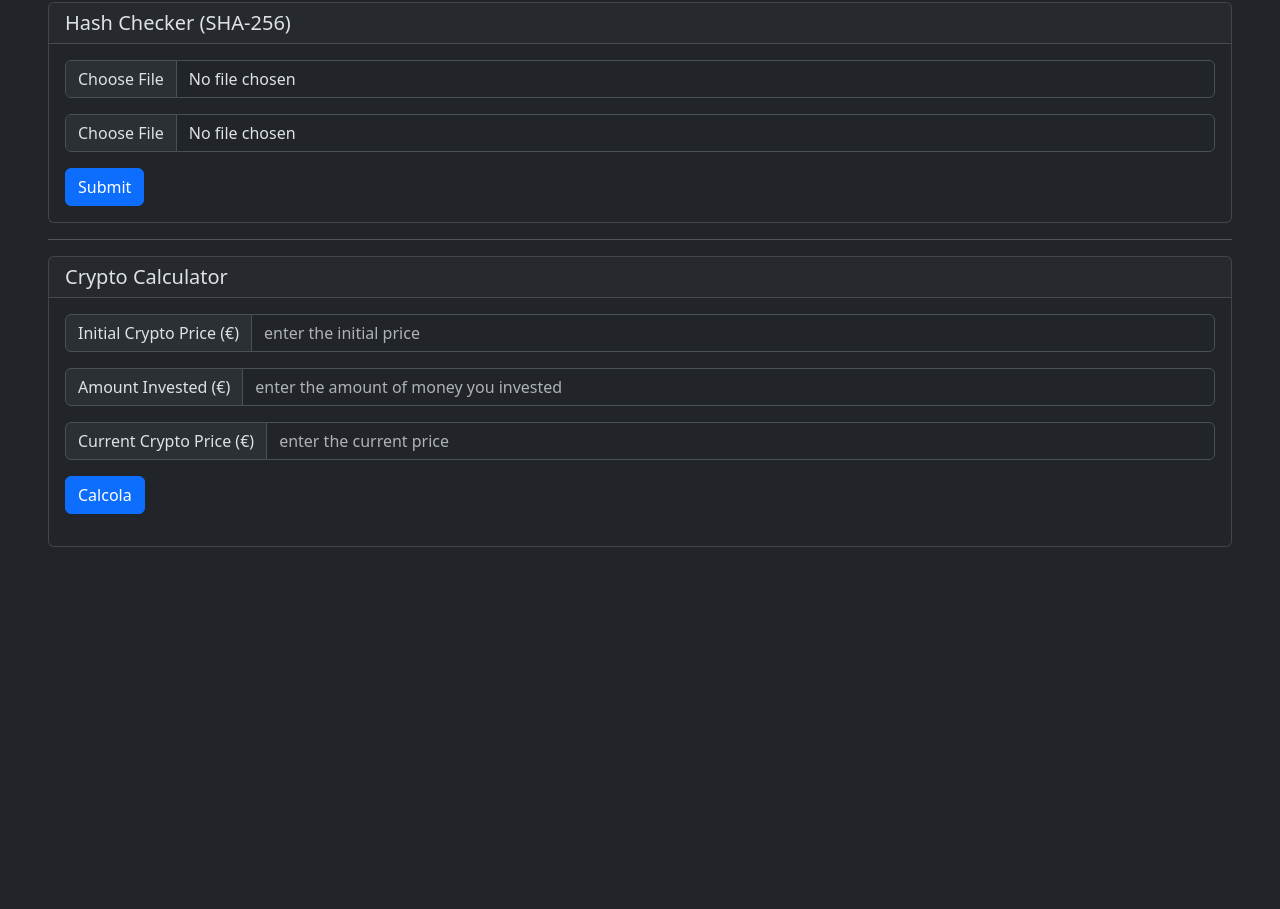
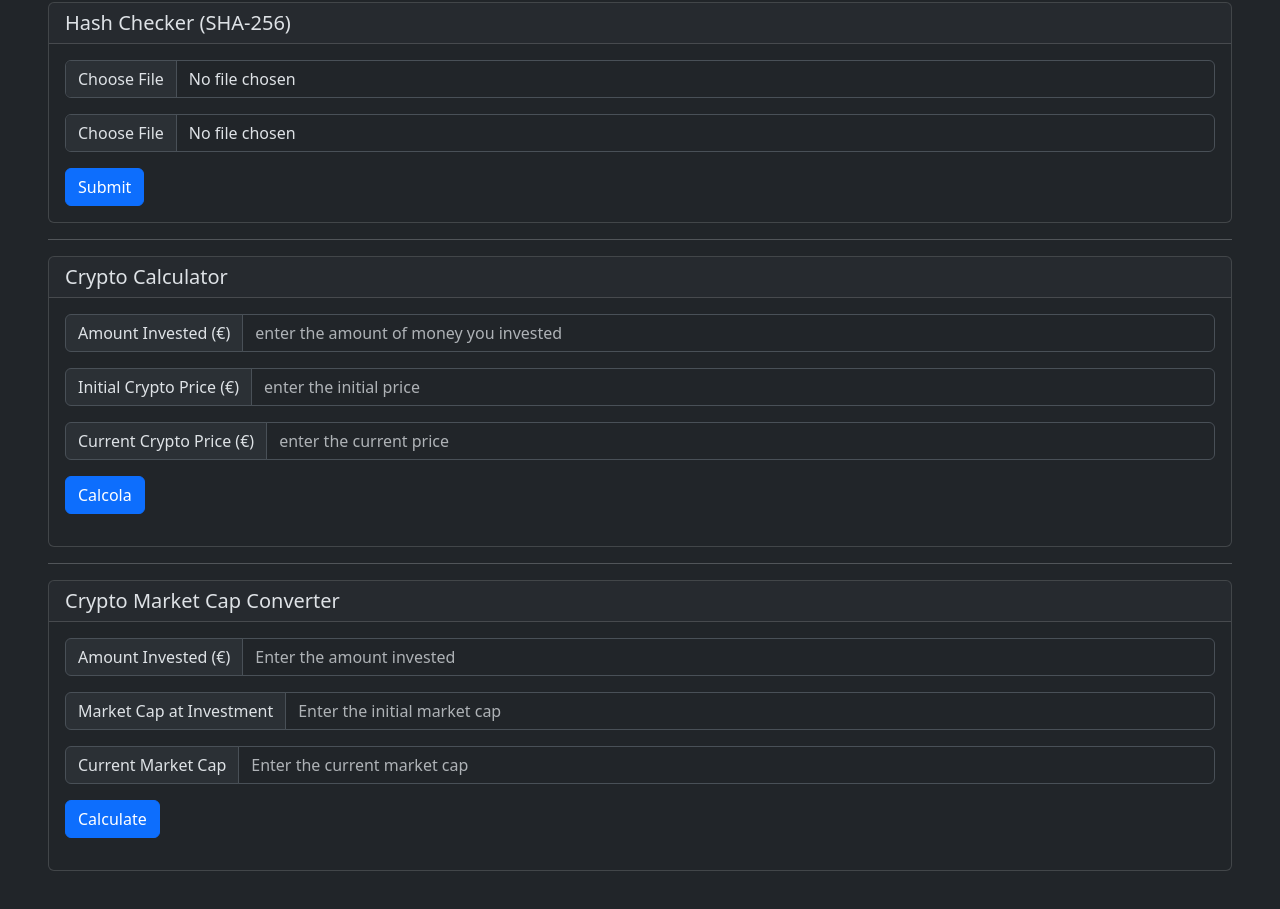
Before and after one commit to AlexMini2517/EasyTools, a plain HTML site: page index.html in a window 1280 px wide. Shown: the part 905-1814 px from the top of the page. Before the commit the page ends 1500 px from the top, so only its background shows below. Drawn offline with nearby package versions, Linux system fonts and the light colour scheme.

Commit message:
add Crypto Market Cap Converter

```diff
--- a/index.html
+++ b/index.html
@@ -99,12 +99,12 @@
         <h5 class="card-header">Crypto Calculator</h5>
         <div class="card-body">
             <div class="input-group mb-3">
+                <span class="input-group-text">Amount Invested (€)</span>
+                <input type="number" class="form-control" id="cryptoAmountSpent" placeholder="enter the amount of money you invested" min="0">
+            </div>
+            <div class="input-group mb-3">
                 <span class="input-group-text">Initial Crypto Price (€)</span>
                 <input type="number" class="form-control" id="cryptoInitialPrice" placeholder="enter the initial price" min="0">
-            </div>
-            <div class="input-group mb-3">
-                <span class="input-group-text">Amount Invested (€)</span>
-                <input type="number" class="form-control" id="cryptoAmountSpent" placeholder="enter the amount of money you invested" min="0">
             </div>
             <div class="input-group mb-3">
                 <span class="input-group-text">Current Crypto Price (€)</span>
@@ -115,6 +115,28 @@
         </div>
     </div>
 
+    <hr>
+
+    <div class="card">
+        <h5 class="card-header">Crypto Market Cap Converter</h5>
+        <div class="card-body">
+            <div class="input-group mb-3">
+                <span class="input-group-text">Amount Invested (€)</span>
+                <input type="number" class="form-control" id="marketCapAmountInvested" placeholder="Enter the amount invested" min="0">
+            </div>
+            <div class="input-group mb-3">
+                <span class="input-group-text">Market Cap at Investment</span>
+                <input type="number" class="form-control" id="marketCapInitial" placeholder="Enter the initial market cap" min="0">
+            </div>
+            <div class="input-group mb-3">
+                <span class="input-group-text">Current Market Cap</span>
+                <input type="number" class="form-control" id="marketCapCurrent" placeholder="Enter the current market cap" min="0">
+            </div>
+            <button class="btn btn-primary" onclick="calculateMarketCap()">Calculate</button>
+            <div id="marketCapResult" class="mt-3"></div>
+        </div>
+    </div>
+
 </body>
 
 <script src="https://cdn.jsdelivr.net/npm/bootstrap@5.3.3/dist/js/bootstrap.bundle.min.js" integrity="sha384-YvpcrYf0tY3lHB60NNkmXc5s9fDVZLESaAA55NDzOxhy9GkcIdslK1eN7N6jIeHz" crossorigin="anonymous"></script>
--- a/js/script.js
+++ b/js/script.js
@@ -256,9 +256,38 @@ function calculateCryptoValue() {
     // Mostra il risultato
     document.getElementById("cryptoResult").innerHTML = `
         <div class="alert alert-success">
-            You purchased <strong>${unitsPurchased.toFixed(2)}</strong> units.
-            Your investment info: from <strong>€${amountSpent.toFixed(2)}</strong> to <strong>€${currentValue.toFixed(2)}</strong>.
-            Your profit is <strong>€${profit.toFixed(2)}</strong>.
+            You purchased <strong>${unitsPurchased}</strong> units.<br>
+            Your investment info: from <strong>€${formatCurrency(amountSpent)}</strong> to <strong>€${formatCurrency(currentValue)}</strong>.<br>
+            Your profit is <strong>€${formatCurrency(profit)}</strong>.
         </div>
     `;
 }
+
+function calculateMarketCap() {
+    const amountInvested = parseFloat(document.getElementById("marketCapAmountInvested").value);
+    const marketCapInitial = parseFloat(document.getElementById("marketCapInitial").value);
+    const marketCapCurrent = parseFloat(document.getElementById("marketCapCurrent").value);
+
+    if (isNaN(amountInvested) || isNaN(marketCapInitial) || isNaN(marketCapCurrent) || marketCapInitial <= 0) {
+        document.getElementById("marketCapResult").innerHTML = `<div class="alert alert-danger">Please enter valid positive numbers.</div>`;
+        return;
+    }
+
+    const growthFactor = marketCapCurrent / marketCapInitial;
+    const finalValue = amountInvested * growthFactor;
+    const profit = finalValue - amountInvested;
+
+    document.getElementById("marketCapResult").innerHTML = `
+        <div class="alert alert-success">
+            Your investment info: from <strong>€${formatCurrency(amountInvested)}</strong> to <strong>€${formatCurrency(finalValue)}</strong>.<br>
+            Your profit is: <strong>€${formatCurrency(profit)}</strong>.
+        </div>
+    `;
+
+    // toLocaleString('en') -> "1,234,567.89"
+    // replace(/,/g, "'") -> "1'234'567.89"
+}
+
+function formatCurrency(value) {
+    return Number(value.toFixed(2)).toLocaleString('en').replace(/,/g, "'");
+}
```
